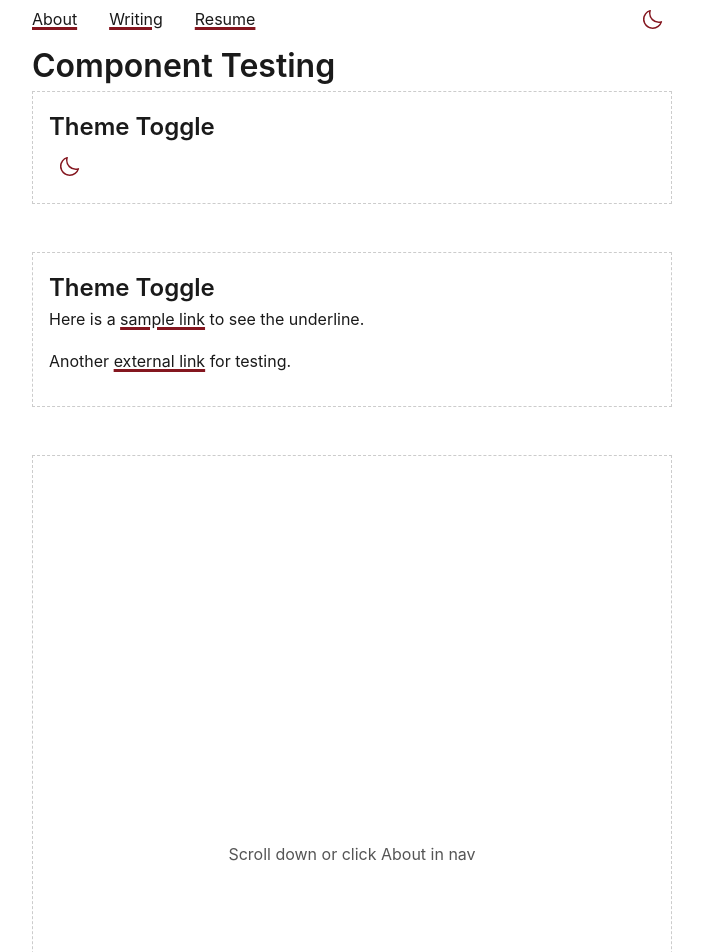
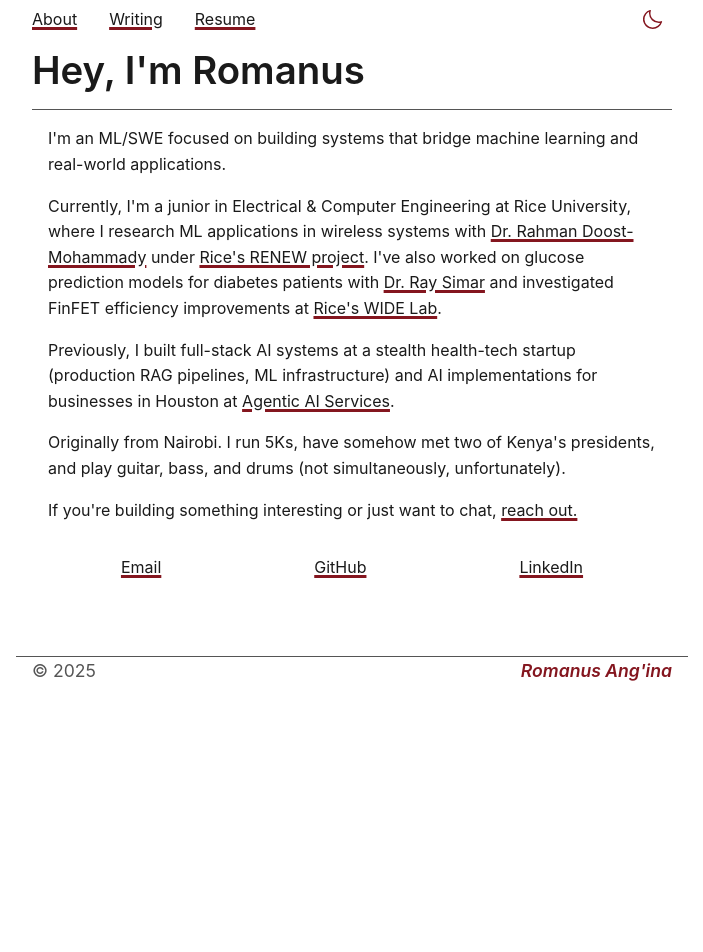
Before and after one commit to romanus-angina/portfolio, a SvelteKit app: page / in a window 1280 px wide. Shown: the top 952 px of the page, without its empty margins (288-991 px from the left). After the commit the page ends 800 px from the top, so only its background shows below. Built offline with nearby package versions, Linux system fonts and the light colour scheme.

Commit message:
feat: created initial home page

```diff
--- a/src/routes/+page.svelte
+++ b/src/routes/+page.svelte
@@ -1,51 +1,73 @@
 <script lang="ts">
-    import ThemeToggle from '$lib/components/ThemeToggle.svelte'
+
 </script>
 
-<h1> Component Testing </h1>
+<svelte:head>
+    <title>Romanus Ang'ina | Home</title>
+    <meta name="description" content="TLDR about Romanus Angina, ML/SWE focused on building systems that bridge machine learning and real-world applications." />
+</svelte:head>
 
-<section>
-    <h2>Theme Toggle</h2>
-    <ThemeToggle />
+<section id="about" class="about">
+  <div class="intro">
+    <div class="intro-header">
+        <h1> Hey, I'm Romanus</h1>
+    </div>
+    <div class="intro-text">
+
+      <p>
+        I'm an ML/SWE focused on building systems that bridge machine learning and real-world applications.
+      </p>
+
+      <p>
+        Currently, I'm a junior in Electrical & Computer Engineering at Rice University,
+        where I research ML applications in wireless systems with <a href="https://doost.rice.edu/" target="_blank">Dr. Rahman Doost-Mohammady</a>
+        under <a href="https://renew.rice.edu/" target="_blank">Rice's RENEW project</a>. I've also worked on glucose prediction models for diabetes patients with
+        <a href="https://simar.rice.edu/" target="_blank">Dr. Ray Simar</a> and investigated FinFET efficiency improvements at <a href="https://wide.rice.edu/" target="_blank">Rice's WIDE Lab</a>.
+      </p>
+
+      <p>
+        Previously, I built full-stack AI systems at a stealth health-tech startup (production RAG pipelines, ML infrastructure) and
+        AI implementations for businesses in Houston at <a href="https://www.linkedin.com/company/agentic-ai-services" target="_blank">Agentic AI Services</a>.
+      </p>
+
+      <p>
+        Originally from Nairobi. I run 5Ks, have somehow met two of Kenya's presidents, and play guitar, bass, and drums (not simultaneously, unfortunately).
+      </p>
+
+      <p>
+        If you're building something interesting or just want to chat, <a href="https://mail.google.com/mail/?view=cm&fs=1&to=sra12@rice.edu" target="_blank">reach out.</a>
+      </p>
+    </div>
+  </div>
 </section>
 
-<section>
-    <h2>Theme Toggle</h2>
-    <p>
-        Here is a <a href="#">sample link</a> to see the underline.
-    </p>
-    <p>
-        Another <a href="https://example.com">external link</a> for testing.
-    </p>
-</section>
+<section class="contact">
 
-<div class="spacer"></div>
-
-<section id="about">
-  <h2>About Section</h2>
-  <p>If clicking "About" in the header brought you here smoothly, it works.</p>
-  <p>
-    <a href="#">Click here</a> and then click "About" in the nav to test again.
-  </p>
+  <ul class="contact-links">
+    <li><a href="https://mail.google.com/mail/?view=cm&fs=1&to=sra12@rice.edu" target="_blank">Email</a></li>
+    <li><a href="https://github.com/romanus-angina" target="_blank">GitHub</a></li>
+    <li><a href="https://www.linkedin.com/in/romanus-angina/" target="_blank">LinkedIn</a></li>
+  </ul>
 </section>
 
 <style>
-  section {
-    margin-bottom: 3rem;
-    padding: 1rem;
-    border: 1px dashed #ccc;
+
+
+  .intro-text {
+    flex: 1;
+    border-top: 1px solid var(--color-text-muted);
+    padding: var(--space-md);
   }
 
-  .spacer {
-    height: 100vh;
+  .intro-header h1 {
+    font-size: 2.4rem;
+    margin-bottom: var(--space-sm);
+  }
+  .contact-links {
     display: flex;
-    align-items: center;
-    justify-content: center;
-    border: 1px dashed #ccc;
+    gap: var(--space-xl);
+    list-style: none;
+    justify-content: space-evenly;
   }
 
-  .spacer::before {
-    content: 'Scroll down or click About in nav';
-    color: var(--color-text-muted);
-  }
 </style>
```
